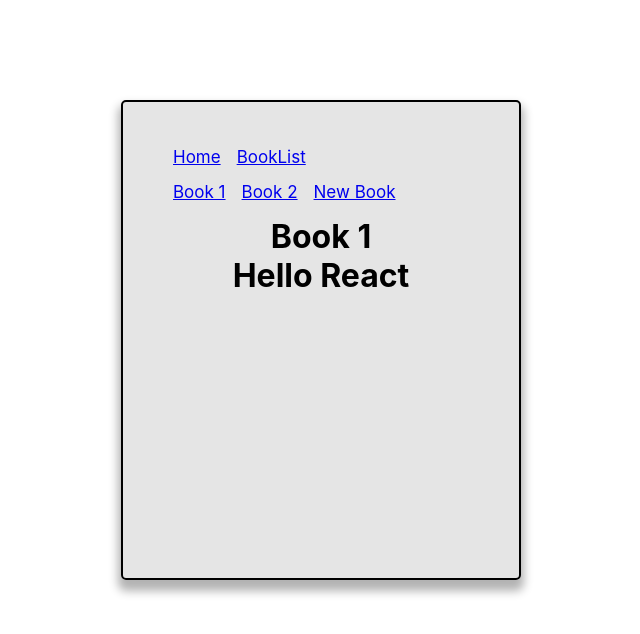
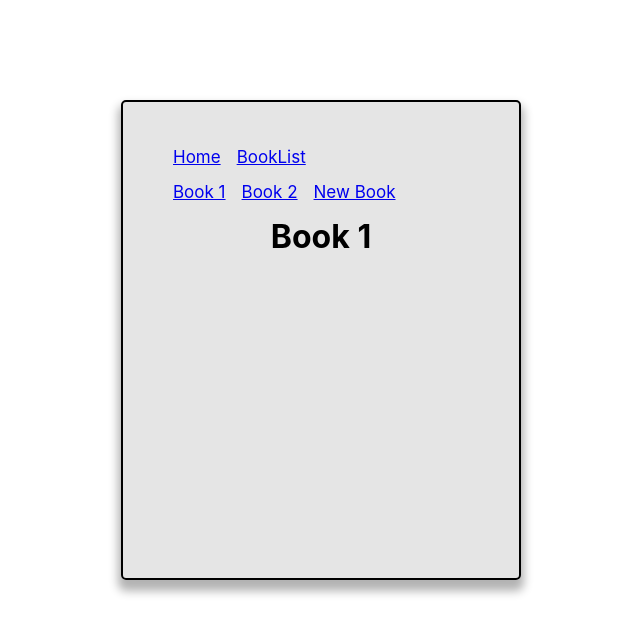
Before and after one commit to Officialibn1/Shawarmania, a React (Create React App) app: page /books/1 in a window 1280 px wide. Shown: the top 634 px of the page, without its empty margins (319-959 px from the left). Built offline with nearby package versions, Linux system fonts and the light colour scheme.

Commit message:
nesting routes

```diff
--- a/src/App.js
+++ b/src/App.js
@@ -1,16 +1,17 @@
 import { Link, Route, Routes } from "react-router-dom";
 import Home from './Components/Home';
-import BookList from './Components/BookList';
-import Book from './Components/Book';
-import NewBook from './Components/NewBook';
 import NotFound from './Components/NotFound';
 import BookLayout from "./Components/BookLayout";
+import BookRoute from "./Components/BookRoute";
 function App() {
 
 
   return (
     <div className="Div">
       <div className="content" >
+        <Routes>
+          <Route path="/books" element={<h4>List of Book Content Links from First Route</h4>} />
+        </Routes>
         <nav>
           <ul>
             <li><Link to='/' >Home</Link></li>
@@ -22,11 +23,7 @@ function App() {
 
           {/* Nested Routes */}
 
-          <Route path="/books" element={<BookLayout />}>
-            <Route index element={<BookList />} />
-            <Route path=":id" element={<Book />} />
-            <Route path="new" element={<NewBook />} />
-          </Route>
+          <Route path="/books/*" element={<BookRoute />} />
 
           {/* Normal React Route */}
 
--- a/src/Components/Book.js
+++ b/src/Components/Book.js
@@ -3,13 +3,13 @@ import { useOutletContext, useParams } from 'react-router-dom';
 
 const Book = () => {
     const {id} = useParams();
-    const text = useOutletContext();
+    // const text = useOutletContext();
     return (
         <>
         <h1>
            Book {id}
         </h1>
-        <h1> {text.text} </h1>
+        {/* <h1> {text.text} </h1> */}
         </>
     );
 }
--- /dev/null
+++ b/src/Components/BookRoute.js
@@ -0,0 +1,21 @@
+
+import BookList from './BookList';
+import Book from './Book';
+import NewBook from './NewBook';
+import { Routes, Route } from 'react-router-dom';
+import BookLayout from './BookLayout';
+
+const BookRoute = () => {
+    return (
+        <>
+        <BookLayout />
+        <Routes>
+            <Route index element={<BookList />} />
+            <Route path=":id" element={<Book />} />
+            <Route path="new" element={<NewBook />} />
+        </Routes>
+        </>
+    );
+}
+
+export default BookRoute;
```
